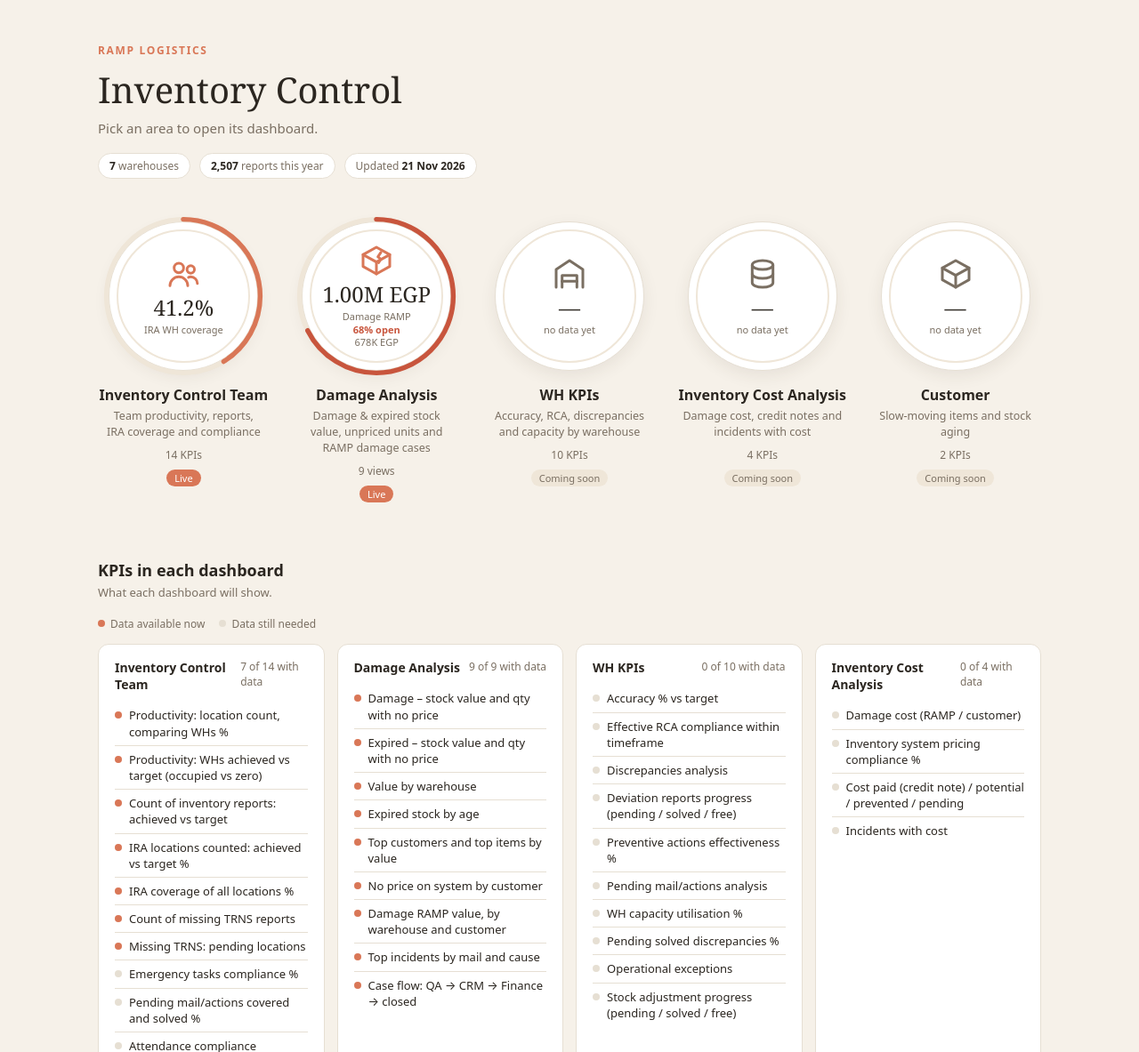
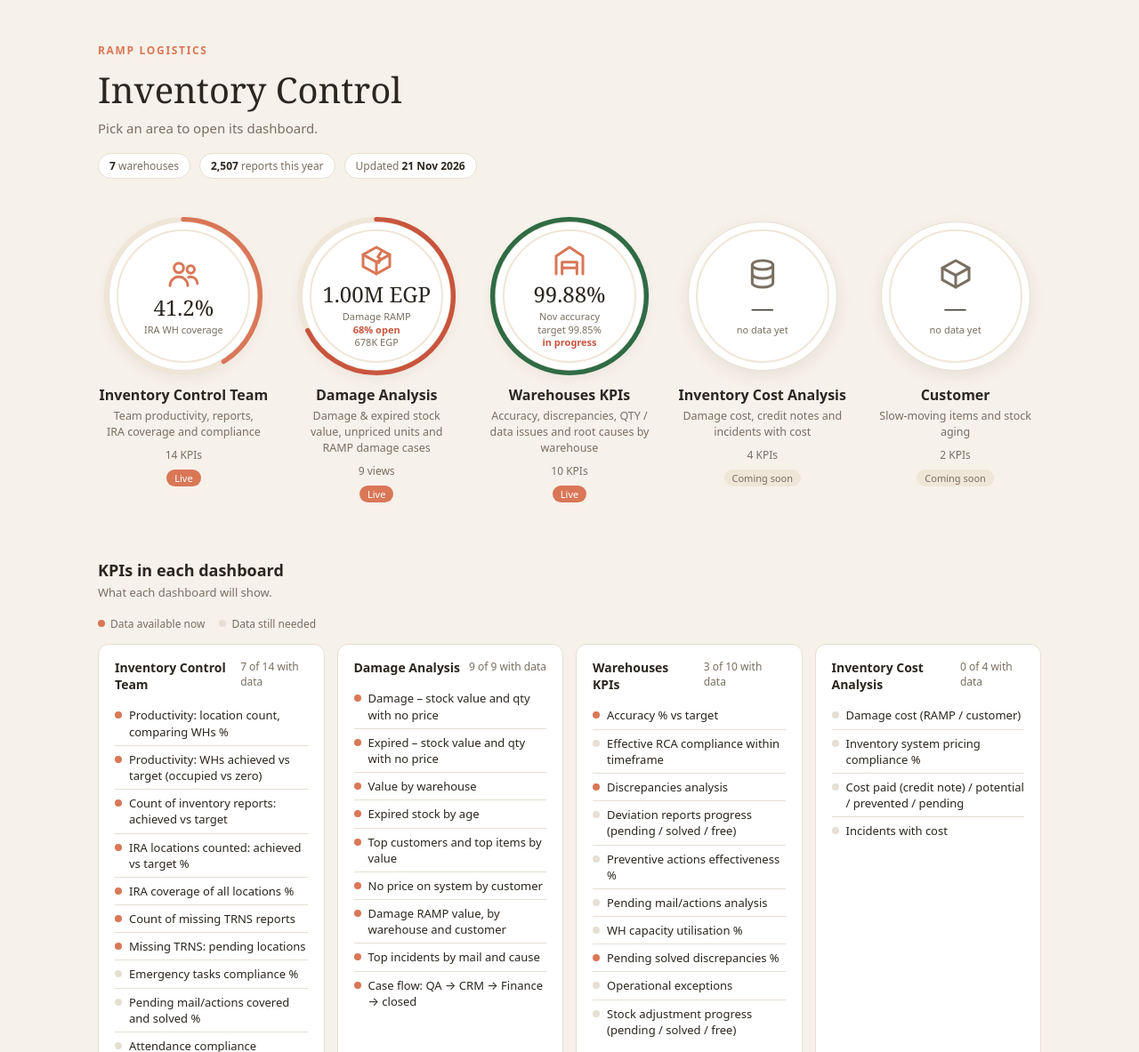
Before and after one commit to moamenzikooooo-cmd/compliance, a plain HTML site: page index.html in a window 1280 px wide. Shown: the top 1183 px of the page at 89% size. Drawn offline with Linux system fonts and the light colour scheme.

Commit message:
Update index.html to 21 Nov 2026

```diff
--- a/index.html
+++ b/index.html
@@ -90,16 +90,17 @@ a.ball:hover .circle,a.ball:focus-visible .circle{transform:translateY(-5px);box
       <div class="count">9 views</div>
       <span class="tag live">Live</span>
     </a>
-    <div class="ball soon-item" aria-disabled="true">
+    <a class="ball" href="wh.html">
       <div class="circle">
+        <svg class="ring" viewBox="0 0 100 100" aria-hidden="true"><circle class="trk" cx="50" cy="50" r="48"/><circle class="val" cx="50" cy="50" r="48" pathLength="100" stroke-dasharray="99.9 100" style="stroke:#2f6b45"/></svg>
         <svg class="ic" viewBox="0 0 24 24"><path d="M3 21V9l9-6 9 6v12"/><path d="M7 21v-8h10v8"/><path d="M7 17h10"/></svg>
-        <div class="kpi">—</div><div class="kpi-l">no data yet</div>
+        <div class="kpi">99.88%</div><div class="kpi-l">Nov accuracy<br>target 99.85%<br><b>in progress</b></div>
       </div>
-      <div class="name">WH KPIs</div>
-      <div class="desc">Accuracy, RCA, discrepancies and capacity by warehouse</div>
+      <div class="name">Warehouses KPIs</div>
+      <div class="desc">Accuracy, discrepancies, QTY / data issues and root causes by warehouse</div>
       <div class="count">10 KPIs</div>
-      <span class="tag">Coming soon</span>
-    </div>
+      <span class="tag live">Live</span>
+    </a>
     <div class="ball soon-item" aria-disabled="true">
       <div class="circle">
         <svg class="ic" viewBox="0 0 24 24"><ellipse cx="12" cy="6" rx="7" ry="3"/><path d="M5 6v6c0 1.7 3.1 3 7 3s7-1.3 7-3V6"/><path d="M5 12v6c0 1.7 3.1 3 7 3s7-1.3 7-3v-6"/></svg>
@@ -161,16 +162,16 @@ a.ball:hover .circle,a.ball:focus-visible .circle{transform:translateY(-5px);box
       </ul>
     </div>
     <div class="list">
-      <h3>WH KPIs<span>0 of 10 with data</span></h3>
+      <h3>Warehouses KPIs<span>3 of 10 with data</span></h3>
       <ul>
-        <li><i class="dot"></i>Accuracy % vs target</li>
+        <li><i class="dot on"></i>Accuracy % vs target</li>
         <li><i class="dot"></i>Effective RCA compliance within timeframe</li>
-        <li><i class="dot"></i>Discrepancies analysis</li>
+        <li><i class="dot on"></i>Discrepancies analysis</li>
         <li><i class="dot"></i>Deviation reports progress (pending / solved / free)</li>
         <li><i class="dot"></i>Preventive actions effectiveness %</li>
         <li><i class="dot"></i>Pending mail/actions analysis</li>
         <li><i class="dot"></i>WH capacity utilisation %</li>
-        <li><i class="dot"></i>Pending solved discrepancies %</li>
+        <li><i class="dot on"></i>Pending solved discrepancies %</li>
         <li><i class="dot"></i>Operational exceptions</li>
         <li><i class="dot"></i>Stock adjustment progress (pending / solved / free)</li>
       </ul>
```
